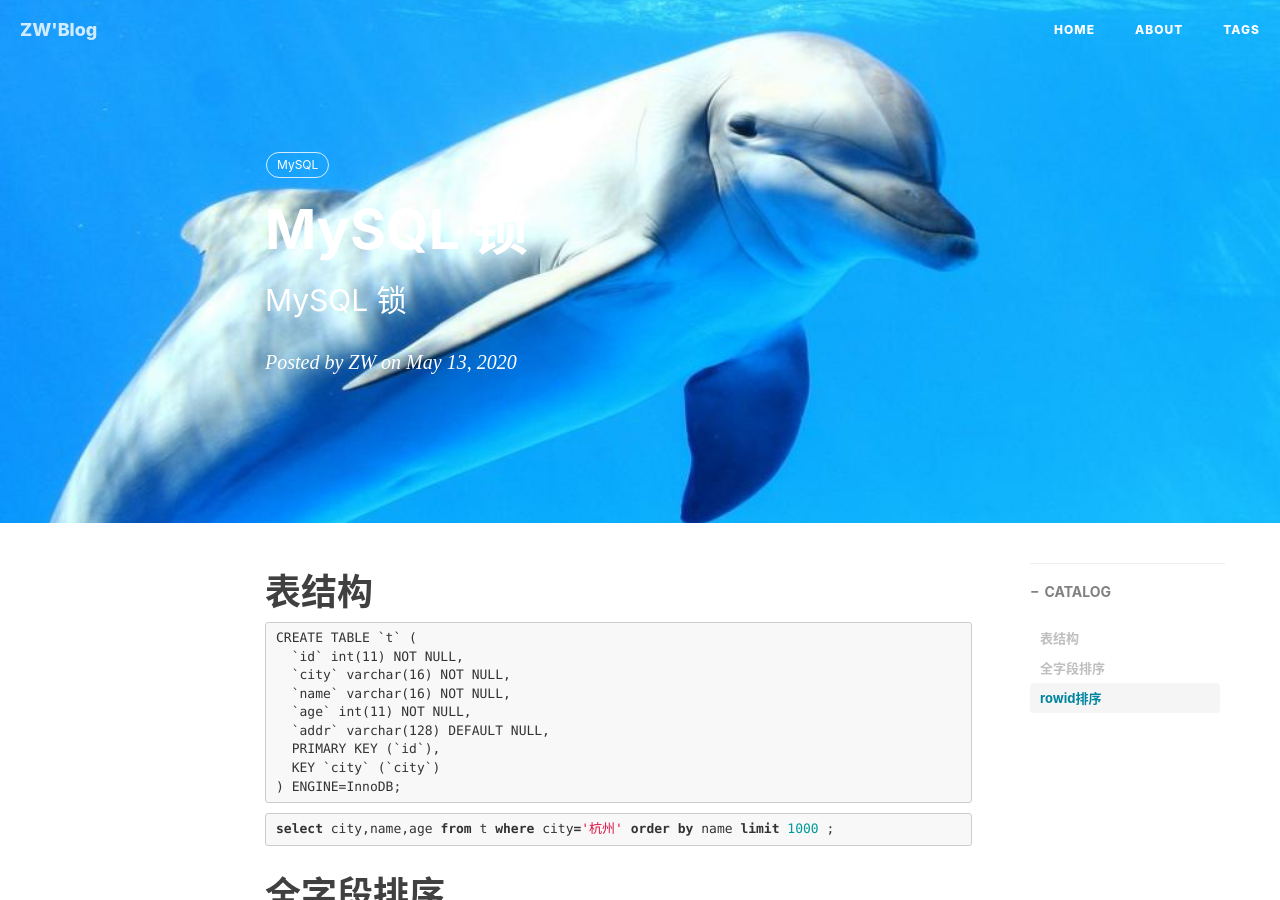
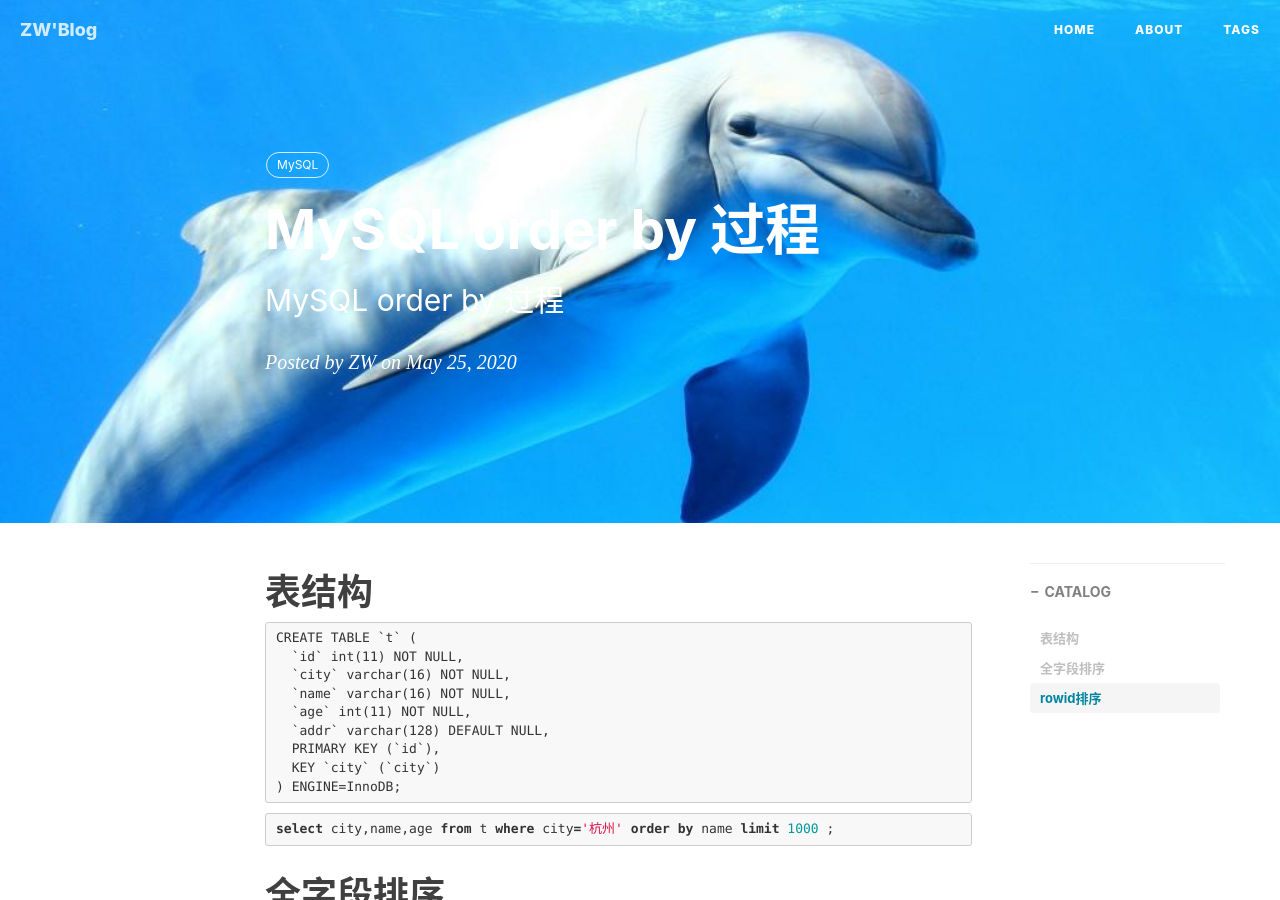
Before and after one commit to GitZW/gitzw.github.io, a Jekyll site: the page built from _posts/2020-05-20- mysql order by过程.md, in a window 1280 px wide and 900 px high. Built offline with Jekyll 4.4.1, drawn with Linux system fonts in a browser that asks for light colours; nearby versions of some CDN libraries; comment, search, counter and statistics services are not loaded.

Commit message:
Update 2020-05-20- mysql order by过程.md

```diff
--- a/_posts/2020-05-20- mysql order by过程.md
+++ b/_posts/2020-05-20- mysql order by过程.md
@@ -1,8 +1,8 @@
 ---
 layout:     post
-title:      MySQL 锁
-subtitle:   MySQL 锁
-date:       2020-05-13
+title:      MySQL order by 过程
+subtitle:   MySQL order by 过程
+date:       2020-05-25
 author:     ZW
 header-img: img/mysql_img.jpg
 catalog: 	 true
```
